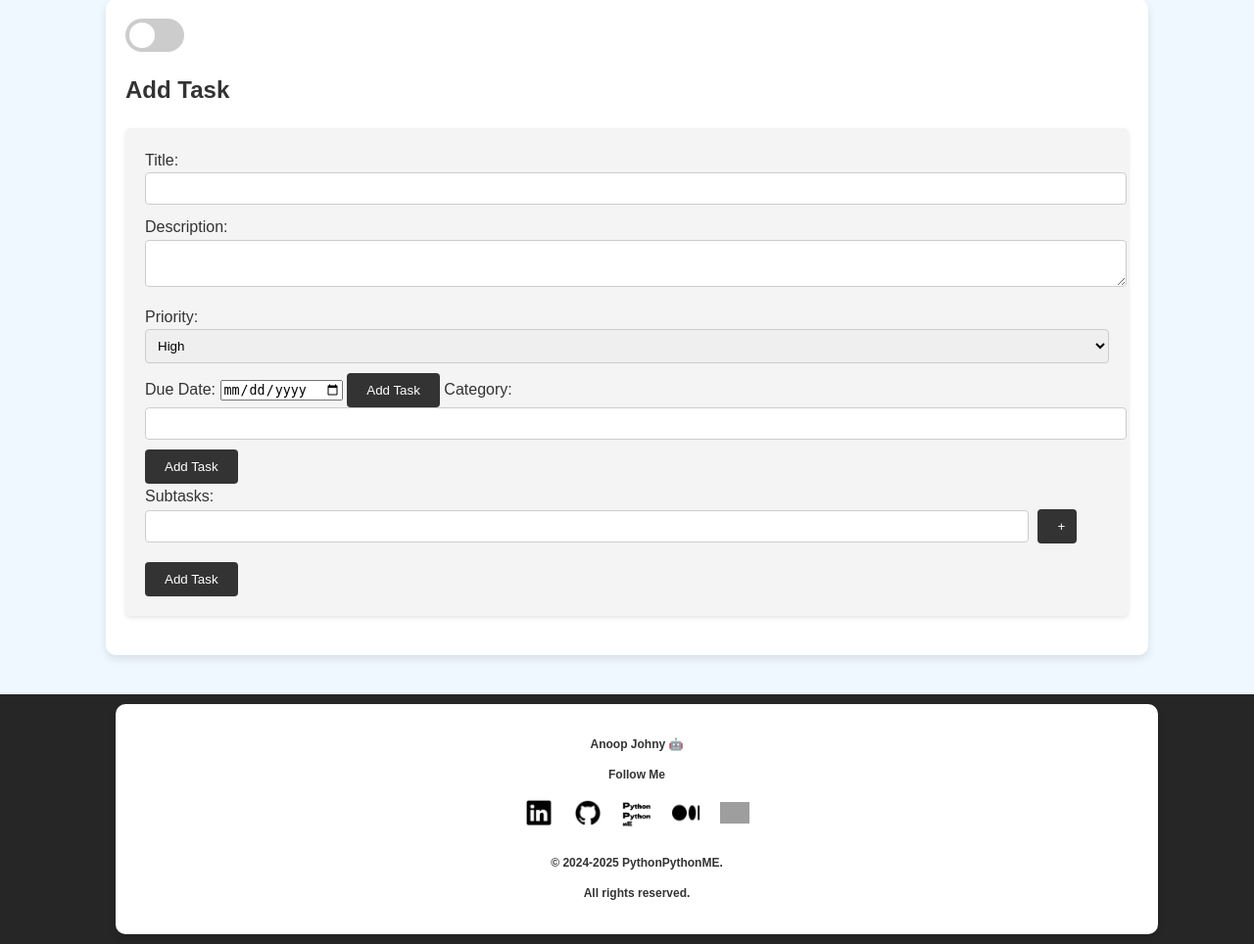
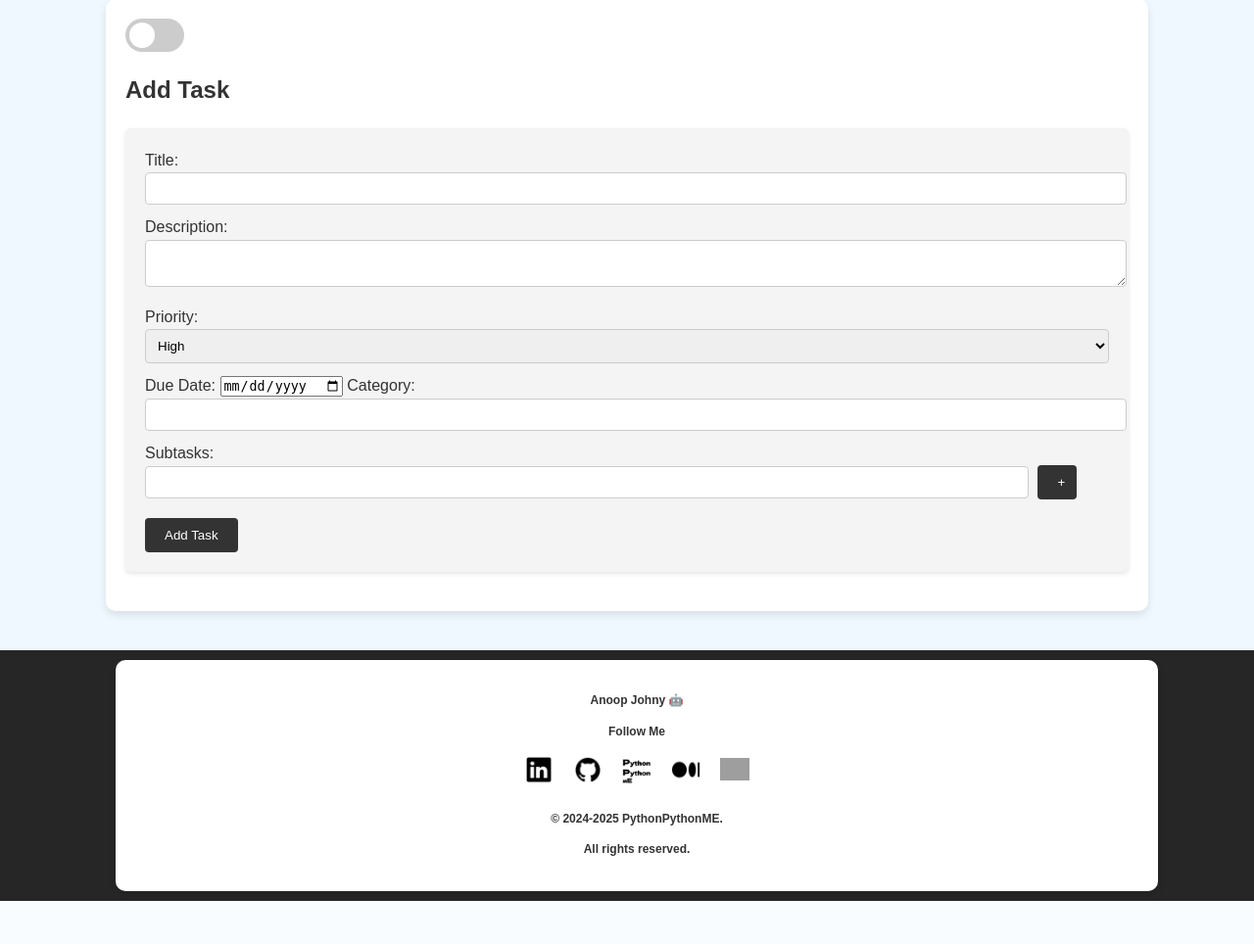
Before and after one commit to flyfir248/Daily-Tasks, a Flask app: page /add in a window 1280 px wide. Shown: the part 352-1316 px from the top of the page at 98% size. After the commit the page ends 1272 px from the top, so only its background shows below. Run offline with Flask 2, Linux system fonts and the light colour scheme; grey boxes are pictures that could not be loaded.

Commit message:
push bkg

```diff
--- a/templates/add_task.html
+++ b/templates/add_task.html
@@ -19,12 +19,8 @@
     <label for="due_date">Due Date:</label>
     <input type="date" id="due_date" name="due_date">
 
-    <button type="submit">Add Task</button>
-
     <label for="category">Category:</label>
     <input type="text" id="category" name="category">
-
-    <button type="submit">Add Task</button>
 
     <div id="subtasks">
         <label for="subtask">Subtasks:</label>
--- a/templates/update_task.html
+++ b/templates/update_task.html
@@ -22,12 +22,8 @@
     <label for="done">Completed:</label>
     <input type="checkbox" id="done" name="done" {% if task.done %}checked{% endif %}>
 
-    <button type="submit">Update Task</button>
-
     <label for="category">Category:</label>
     <input type="text" id="category" name="category" value="{{ task.category }}">
-
-    <button type="submit">Update Task</button>
 
     <div id="subtasks">
         <label for="subtask">Subtasks:</label>
```
Also changed, not shown: instance/tasks.db.
